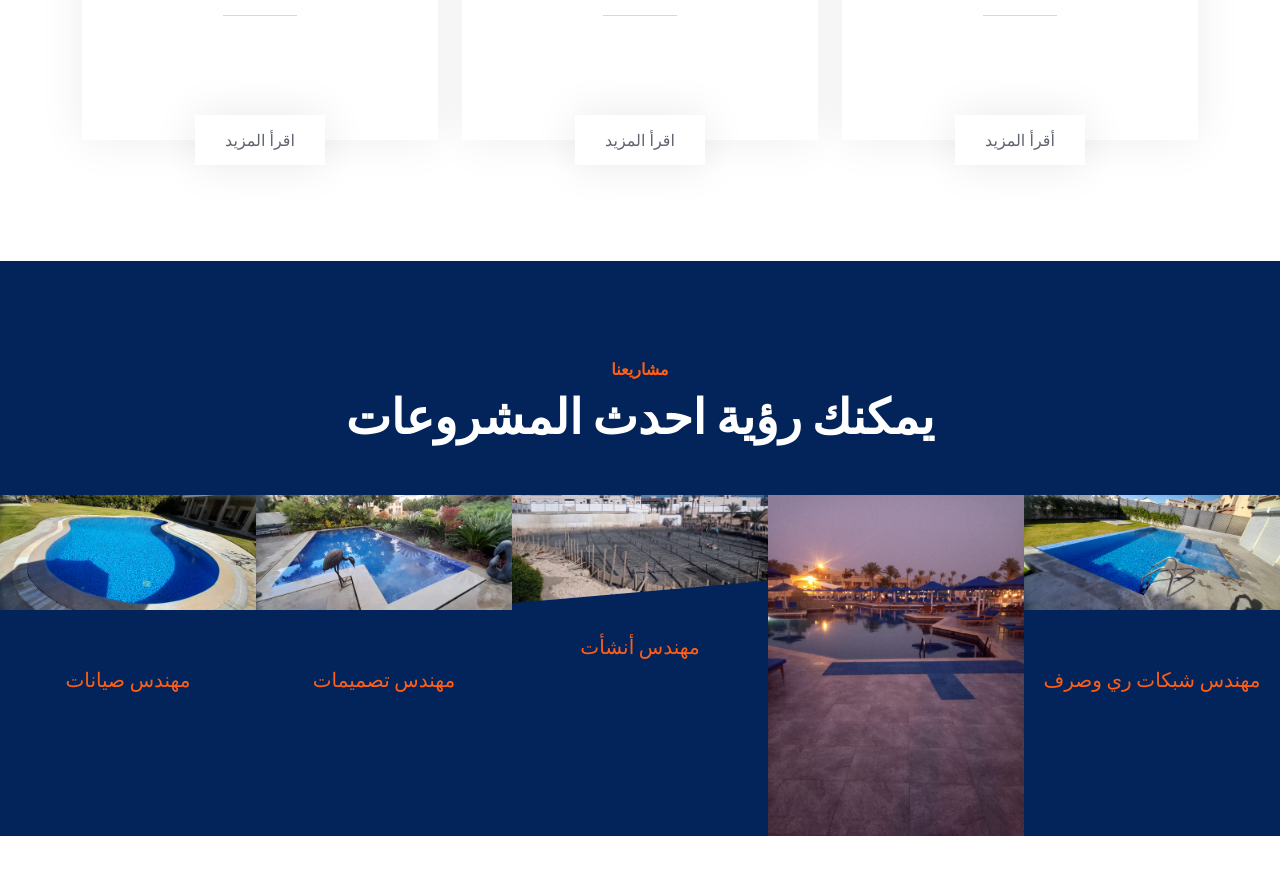
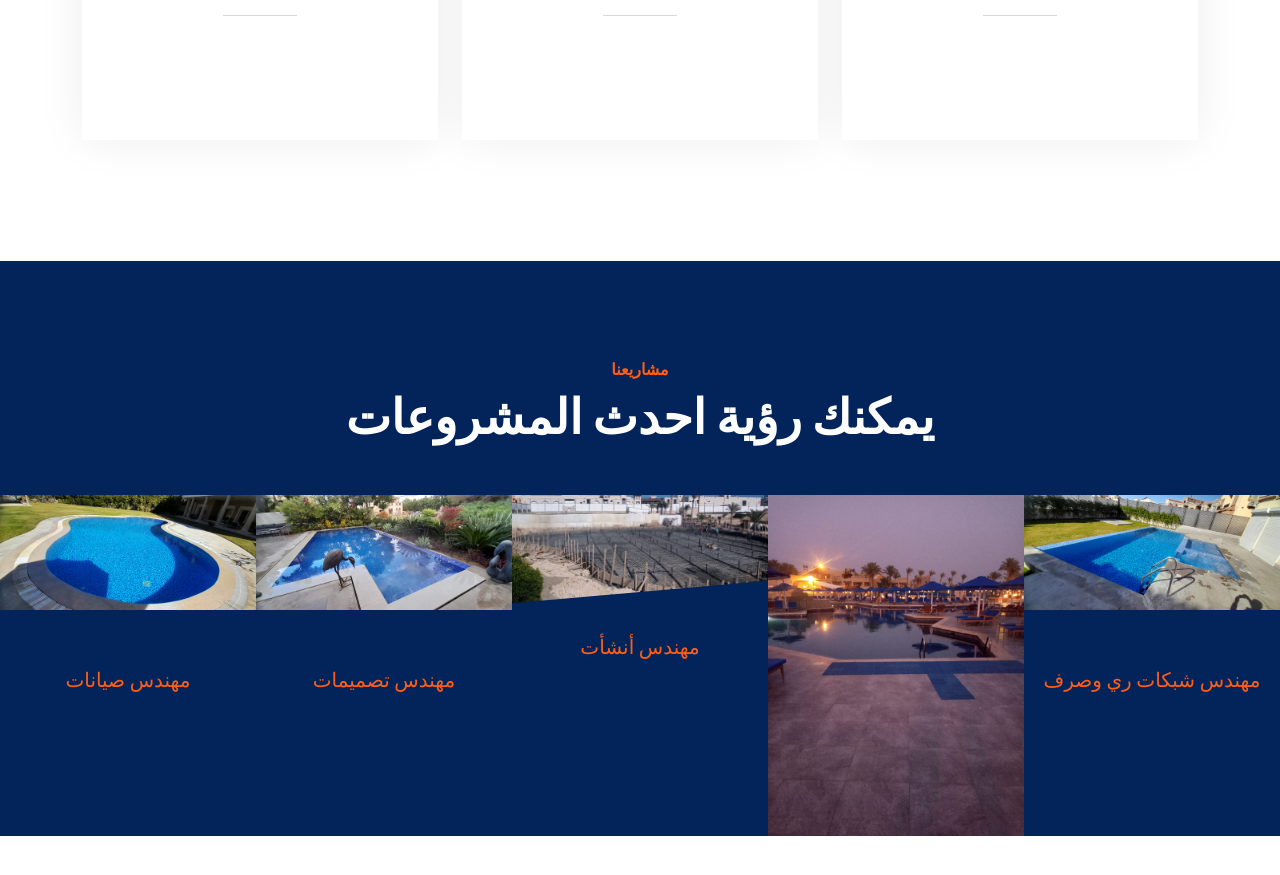
Before and after one commit to GooldWater/-, a plain HTML site: page index.html in a window 1280 px wide. Shown: the part 3713-4588 px from the top of the page. Drawn offline with nearby package versions, Linux system fonts and the light colour scheme.

Commit message:
Update index.html

```diff
--- a/index.html
+++ b/index.html
@@ -352,7 +352,7 @@
                                 <p class="text-white mb-0">مهندس الصيانه يهتم بكل ما يخص حمامات السباحه من تنظيف وتنقية المياه</p>
                             </div>
                         </div>
-                        <a class="btn btn-light" href="">اقرأ المزيد</a>
+<!--                         <a class="btn btn-light" href="">اقرأ المزيد</a> -->
                     </div>
                 </div>
                 <div class="col-md-6 col-lg-4 wow fadeInUp" data-wow-delay="0.3s">
@@ -371,7 +371,7 @@
                                 <p class="text-white mb-0">يهتم مهندس العزل الكيمياوي بعزل الاسطح والارضيات وحمامات السباحه في بداية عملية الأنشاء</p>
                             </div>
                         </div>
-                        <a class="btn btn-light" href="">اقرأ المزيد</a>
+<!--                         <a class="btn btn-light" href="">اقرأ المزيد</a> -->
                     </div>
                 </div>
                 <div class="col-md-6 col-lg-4 wow fadeInUp" data-wow-delay="0.5s">
@@ -390,7 +390,7 @@
                                 <p class="text-white mb-0">يهتم مهندس ألتركيبات ,بتركيب كل شيء في غرفة حمامات السباحه ,من حيث المواتير وخطوط الري والصرف ,وأنشاء كل شبكات الري وألصرف</p>
                             </div>
                         </div>
-                        <a class="btn btn-light" href="">أقرأ المزيد</a>
+<!--                         <a class="btn btn-light" href="">أقرأ المزيد</a> -->
                     </div>
                 </div>
             </div>
```
